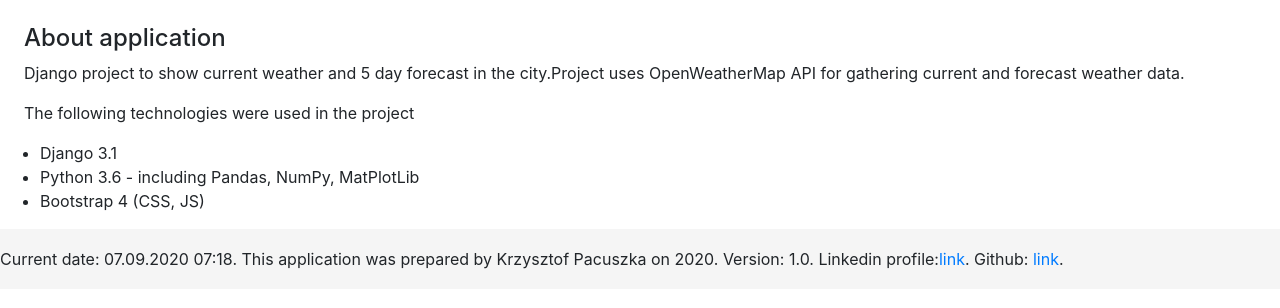
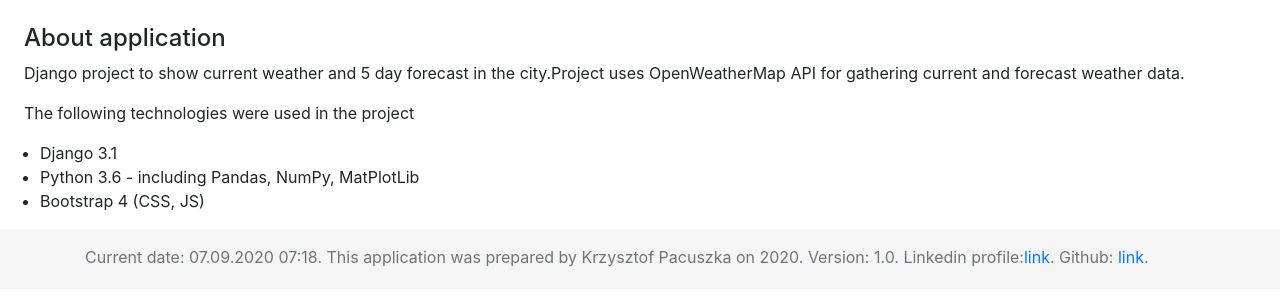
Before and after one commit to Venhoff-cpu/Django_WeatherProject, a Django app: page /weather/about/ in a window 1280 px wide. Shown: the part 56-364 px from the top of the page. Run offline with Django 3.2, Linux system fonts and the light colour scheme; some libraries are stand-ins or nearby versions.

Commit message:
requirements.txt and footer changes

```diff
--- a/static/sticky-footer.css
+++ b/static/sticky-footer.css
@@ -1,19 +1,22 @@
 /* Sticky footer styles
 -------------------------------------------------- */
-.footer {
-  flex-shrink: 0;
+main > .container {
+  padding: 60px 15px 0;
 }
 
-.footer-content {
-  position: absolute;
-  flex: 1 0 auto;
+.footer {
+  position: relative;
+  bottom: 0;
+  height: 60px;
   width: 100%;
-  height: 60px;
-  line-height: 60px; /* Vertically center the text there */
   background-color: #f5f5f5;
 }
 
-.footer-container {
-  position: relative;
-  min-height: 100vh;
+.footer > .container {
+  padding-right: 15px;
+  padding-left: 15px;
 }
+
+code {
+  font-size: 80%;
+}
--- a/templates/WeatherLookup/base.html
+++ b/templates/WeatherLookup/base.html
@@ -62,14 +62,15 @@
     </ul>
     {% endif %}
     {% block content %}{% endblock %}
-    <div class="footer-content">
-        <span>Current date: {{ now|date:"d.m.Y" }} {{ now|time:"H:i" }}.</span>
-        <span>This application was prepared by Krzysztof Pacuszka on 2020. Version: {{ version }}.</span>
-        Linkedin profile:<a href="https://www.linkedin.com/in/krzysztof-pacuszka/">link</a>.
-        Github: <a href="https://github.com/Venhoff-cpu">link</a>.
-    </div>
-    <footer class="footer"></footer>
-
+    <footer class="footer mt-auto py-3">
+      <div class="container">
+        <span class="text-muted">Current date: {{ now|date:"d.m.Y" }} {{ now|time:"H:i" }}.
+            This application was prepared by Krzysztof Pacuszka on 2020. Version: {{ version }}.
+            Linkedin profile:<a href="https://www.linkedin.com/in/krzysztof-pacuszka/">link</a>.
+            Github: <a href="https://github.com/Venhoff-cpu">link</a>.
+        </span>
+      </div>
+    </footer>
     <!-- Optional JavaScript -->
     {% block script %}{% endblock %}
     <!-- jQuery first, then Popper.js, then Bootstrap JS -->
```
Also changed, not shown: requirements.txt (added, +30 -0 lines).
